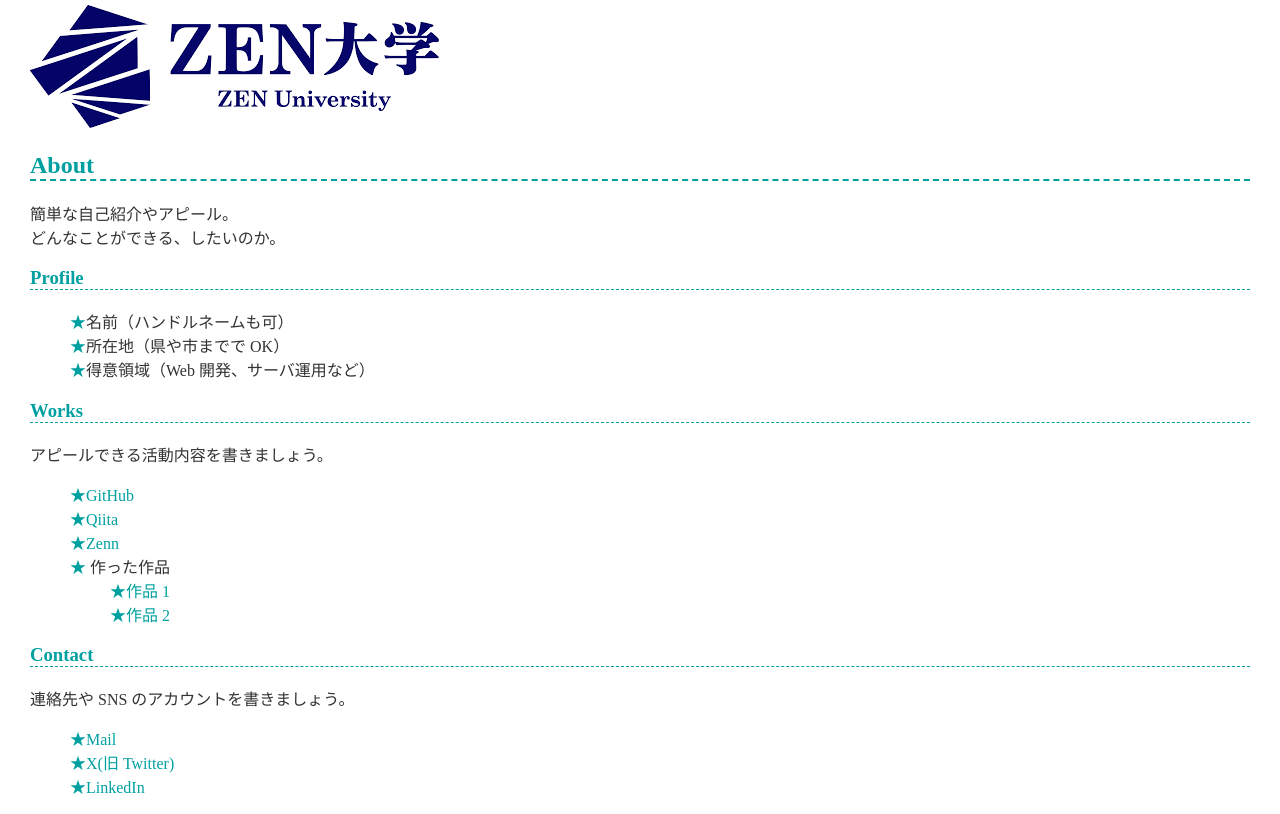
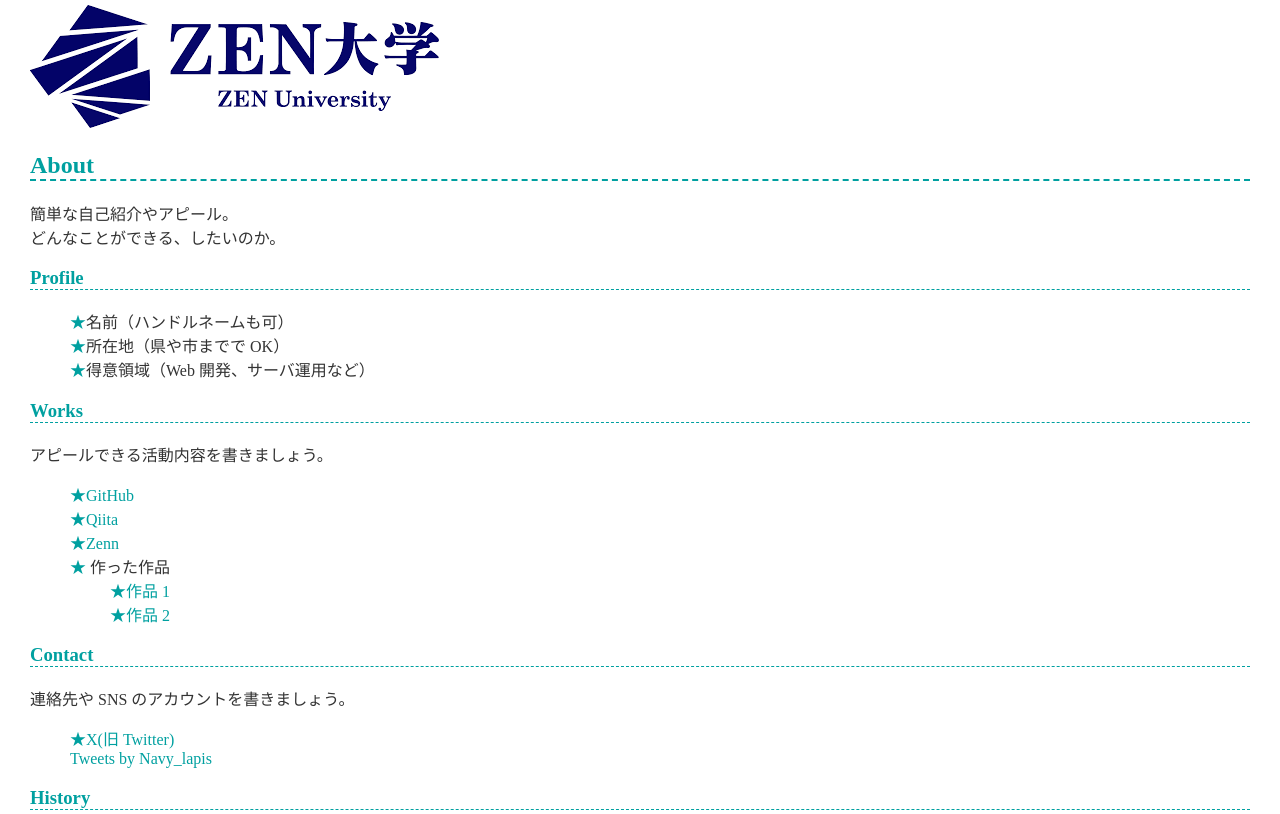
Before and after one commit to navylapis/navylapis.github.io, a plain HTML site: page index.html in a window 1280 px wide. Shown: the part 117-931 px from the top of the page. Drawn offline with Linux system fonts and the light colour scheme.

Commit message:
X埋め込みテスト

```diff
--- a/index.html
+++ b/index.html
@@ -44,9 +44,8 @@
     <h3>Contact</h3>
     <p>連絡先や SNS のアカウントを書きましょう。</p>
     <ul>
-      <li><a href="mailto:name@example.com">Mail</a></li>
-      <li><a href="https://twitter.com/n_yobikou">X(旧 Twitter)</a></li>
-      <li><a href="https://www.linkedin.com/">LinkedIn</a></li>
+      <li><a href="https://x.com/Navy_lapis">X(旧 Twitter)</a></li>
+     <a class="twitter-timeline" data-width="400" data-height="600" href="https://twitter.com/Navy_lapis?ref_src=twsrc%5Etfw">Tweets by Navy_lapis</a> <script async src="https://platform.twitter.com/widgets.js" charset="utf-8"></script>
     </ul>
 
     <h3>History</h3>
```
